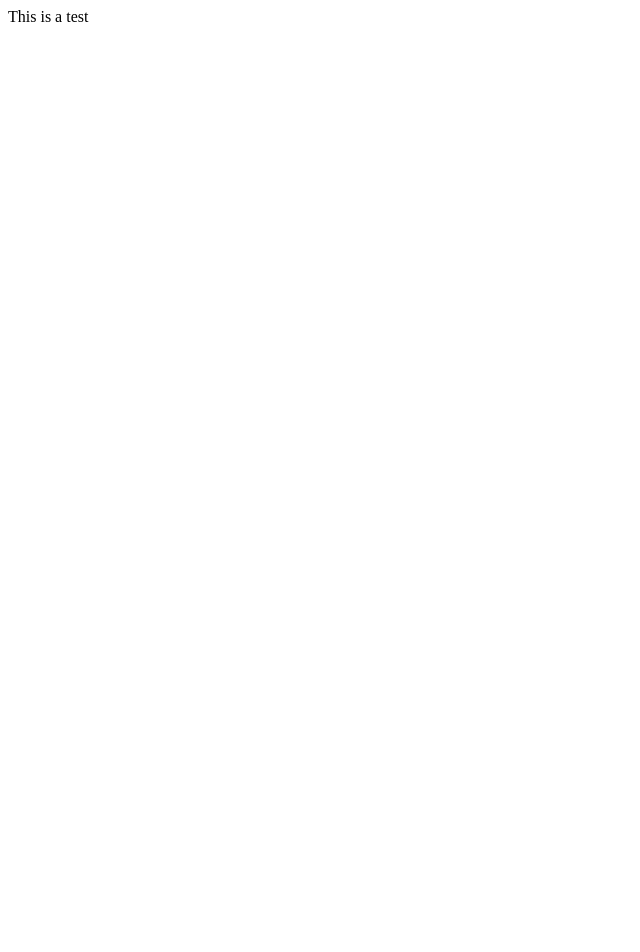
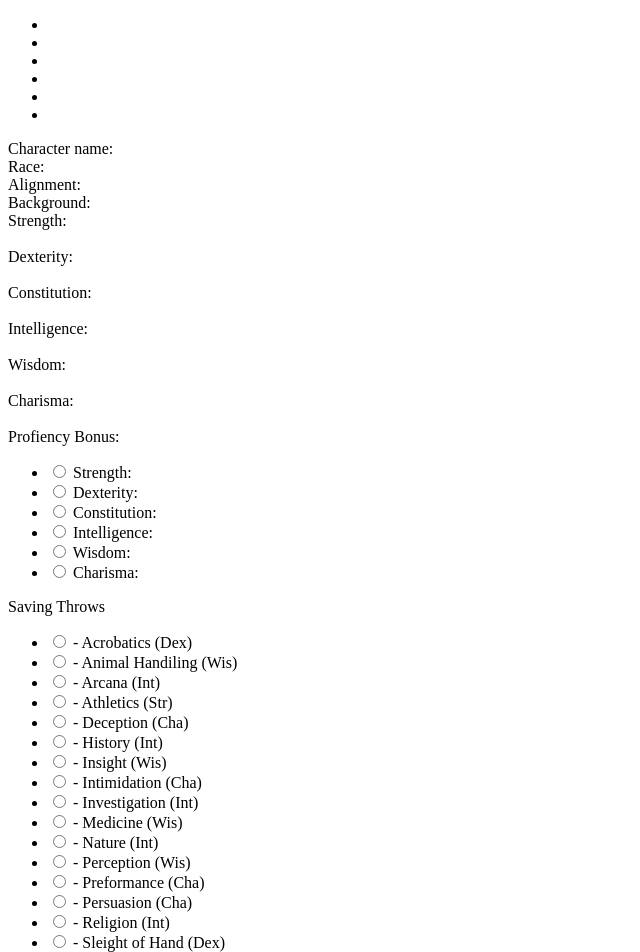
Before and after one commit to Regnom/FoundryFuckery, an Angular app: page / in a window 1280 px wide. Shown: the top 952 px of the page, without its empty margins (0-640 px from the left). Before the commit the page ends 800 px from the top, so only its background shows below. Built offline with nearby package versions, Linux system fonts and the light colour scheme.

Commit message:
Did some shit, added what I could from work, here you go

```diff
--- a/src/app/app.component.html
+++ b/src/app/app.component.html
@@ -1 +1,109 @@
-<div class="test">This is a test</div>
+<!-- Nav will navigate through all the users/modes -->
+<div class="nav">
+  <ul>
+    <li><a href="{{user1URL}}">{{user1}}</a></li>
+    <li><a href="{{user2URL}}">{{user2}}</a></li>
+    <li><a href="{{user3URL}}">{{user3}}</a></li>
+    <li><a href="{{user4URL}}">{{user4}}</a></li>
+    <li><a href="{{user5URL}}">{{user5}}</a></li>
+    <li><a href="{{user6URL}}">{{user6}}</a></li>
+  </ul>
+  </div>
+
+<!-- Charater sheet starts here -->
+
+<!-- Player/Character Info -->
+<div class="charInfo">
+  <div class="logo">
+      <!-- Div will have CSS controlling the size/background to match the system -->
+  </div>
+  <div class="charName">Character name: {{currentName}}</div>
+  <div class="charRace">Race: {{currentRace}}</div>
+  <div class="charAlign">Alignment: {{currentAlign}}</div>
+  <div class="charBG">Background: {{currentBG}}</div>
+</div>
+
+<!-- Attributes -->
+<div class="charAttr">
+  <div class="charAttribute">
+    Strength: <br>
+    {{currentStr}} <br>
+    {{currentStrMod}}
+  </div>
+  <div class="charAttribute">
+    Dexterity: <br>
+    {{currentDex}} <br>
+    {{currentDexMod}}
+  </div>
+  <div class="charAttribute">
+    Constitution: <br>
+    {{currentCon}} <br>
+    {{currentConMod}}
+  </div>
+  <div class="charAttribute">
+    Intelligence: <br>
+    {{currentInt}} <br>
+    {{currentIntMod}}
+  </div>
+  <div class="charAttribute">
+    Wisdom: <br>
+    {{currentWis}} <br>
+    {{currentWisMod}}
+  </div>
+  <div class="charAttribute">
+    Charisma: <br>
+    {{currentCha}} <br>
+    {{currentChaMod}}
+  </div>
+</div>
+
+<!-- Proficiency and Saves and skills - Automated -->
+<div class="charSaves">
+ <div class="charProf">
+   Profiency Bonus: <br>
+   {{currentProf}}
+ </div>
+ <div class="charAttrSaves">
+   <ul>
+    <li><input type="radio"> Strength: {{currentStrSave}}</li>
+    <li><input type="radio"> Dexterity: {{currentDexSave}}</li>
+    <li><input type="radio"> Constitution: {{currentConSave}}</li>
+    <li><input type="radio"> Intelligence: {{currentIntSave}}</li>
+    <li><input type="radio"> Wisdom: {{currentWisSave}}</li>
+    <li><input type="radio"> Charisma: {{currentChaSave}}</li>
+   </ul>
+   <p>Saving Throws</p>
+ </div>
+ <div class="charSkills">
+   <ul>
+     <li><input type="radio"> {{currentAcro}} - Acrobatics (Dex)</li>
+     <li><input type="radio"> {{currentAnim}} - Animal Handiling (Wis)</li>
+     <li><input type="radio"> {{currentArca}} - Arcana (Int)</li>
+     <li><input type="radio"> {{currentAthl}} - Athletics (Str)</li>
+     <li><input type="radio"> {{currentDece}} - Deception (Cha)</li>
+     <li><input type="radio"> {{currentHist}} - History (Int)</li>
+     <li><input type="radio"> {{currentInsi}} - Insight (Wis)</li>
+     <li><input type="radio"> {{currentInti}} - Intimidation (Cha)</li>
+     <li><input type="radio"> {{currentInve}} - Investigation (Int)</li>
+     <li><input type="radio"> {{currentMedi}} - Medicine (Wis)</li>
+     <li><input type="radio"> {{currentNatu}} - Nature (Int)</li>
+     <li><input type="radio"> {{currentPerc}} - Perception (Wis)</li>
+     <li><input type="radio"> {{currentPref}} - Preformance (Cha)</li>
+     <li><input type="radio"> {{currentPers}} - Persuasion (Cha)</li>
+     <li><input type="radio"> {{currentReli}} - Religion (Int)</li>
+     <li><input type="radio"> {{currentSlei}} - Sleight of Hand (Dex)</li>
+     <li><input type="radio"> {{currentStea}} - Stealth (Dex)</li>
+     <li><input type="radio"> {{currentSurv}} - Survival (Wis)</li>
+     <p>Skills</p>
+
+   </ul>
+ </div>
+
+
+
+
+
+
+
+
+</div>
```
